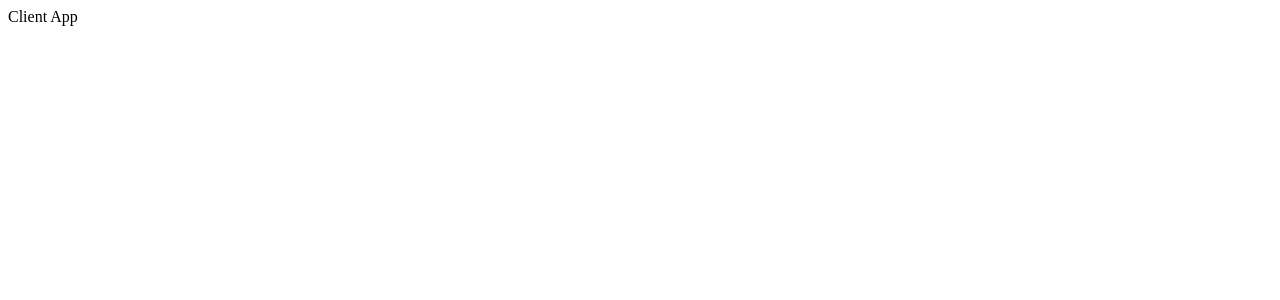
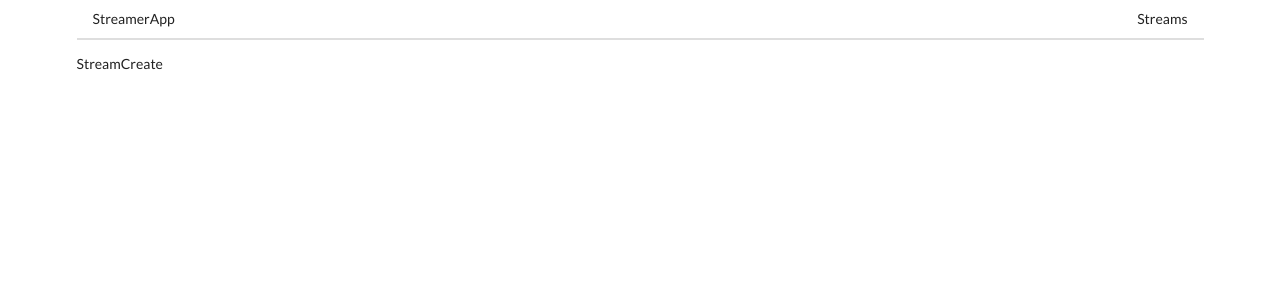
Before and after one commit to kstrus/client, a React (Create React App) app: page /streams/new in a window 1280 px wide. Shown: the top 300 px of the page. Built offline with nearby package versions, Linux system fonts and the light colour scheme.

Commit message:
Add react-router; create navigation

```diff
--- a/package.json
+++ b/package.json
@@ -5,6 +5,7 @@
   "dependencies": {
     "react": "^16.7.0",
     "react-dom": "^16.7.0",
+    "react-router-dom": "^4.3.1",
     "react-scripts": "2.1.2"
   },
   "scripts": {
--- a/public/index.html
+++ b/public/index.html
@@ -8,34 +8,12 @@
       content="width=device-width, initial-scale=1, shrink-to-fit=no"
     />
     <meta name="theme-color" content="#000000" />
-    <!--
-      manifest.json provides metadata used when your web app is added to the
-      homescreen on Android. See https://developers.google.com/web/fundamentals/web-app-manifest/
-    -->
     <link rel="manifest" href="%PUBLIC_URL%/manifest.json" />
-    <!--
-      Notice the use of %PUBLIC_URL% in the tags above.
-      It will be replaced with the URL of the `public` folder during the build.
-      Only files inside the `public` folder can be referenced from the HTML.
-
-      Unlike "/favicon.ico" or "favicon.ico", "%PUBLIC_URL%/favicon.ico" will
-      work correctly both with client-side routing and a non-root public URL.
-      Learn how to configure a non-root public URL by running `npm run build`.
-    -->
+    <link rel="stylesheet" href="https://cdnjs.cloudflare.com/ajax/libs/semantic-ui/2.4.1/semantic.min.css" />
     <title>React App</title>
   </head>
   <body>
     <noscript>You need to enable JavaScript to run this app.</noscript>
     <div id="root"></div>
-    <!--
-      This HTML file is a template.
-      If you open it directly in the browser, you will see an empty page.
-
-      You can add webfonts, meta tags, or analytics to this file.
-      The build step will place the bundled scripts into the <body> tag.
-
-      To begin the development, run `npm start` or `yarn start`.
-      To create a production bundle, use `npm run build` or `yarn build`.
-    -->
   </body>
 </html>
--- a/src/components/App.jsx
+++ b/src/components/App.jsx
@@ -1,8 +1,28 @@
 import React from 'react';
+import { BrowserRouter, Route } from 'react-router-dom';
+import Header from './Header';
+import StreamList from './streams/StreamList';
+import StreamShow from './streams/StreamShow';
+import StreamCreate from './streams/StreamCreate';
+import StreamEdit from './streams/StreamEdit';
+import StreamDelete from './streams/StreamDelete';
 
 class App extends React.Component {
     render() {
-        return <div>Client App</div>;
+        return (
+            <div className="ui container">
+                <BrowserRouter>
+                    <div>
+                        <Header />
+                        <Route path="/" exact component={StreamList} />
+                        <Route path="/streams/show" component={StreamShow} />
+                        <Route path="/streams/new" component={StreamCreate} />
+                        <Route path="/streams/edit" component={StreamEdit} />
+                        <Route path="/streams/delete" component={StreamDelete} />
+                    </div>
+                </BrowserRouter>
+            </div>
+        );
     }
 }
 
--- /dev/null
+++ b/src/components/Header.jsx
@@ -0,0 +1,17 @@
+import React from 'react';
+import { Link } from 'react-router-dom';
+
+class Header extends React.Component {
+    render() {
+        return (
+            <div className="ui secondary pointing menu">
+                <Link to="/" className="item">StreamerApp</Link>
+                <div className="right menu">
+                    <Link to="/" className="item">Streams</Link>
+                </div>
+            </div>
+        );
+    }
+}
+
+export default Header;
--- /dev/null
+++ b/src/components/streams/StreamCreate.jsx
@@ -0,0 +1,11 @@
+import React from 'react';
+
+class StreamCreate extends React.Component {
+    render() {
+        return (
+            <div>StreamCreate</div>
+        );
+    }
+}
+
+export default StreamCreate;
--- /dev/null
+++ b/src/components/streams/StreamDelete.jsx
@@ -0,0 +1,11 @@
+import React from 'react';
+
+class StreamDelete extends React.Component {
+    render() {
+        return (
+            <div>StreamDelete</div>
+        );
+    }
+}
+
+export default StreamDelete;
--- /dev/null
+++ b/src/components/streams/StreamEdit.jsx
@@ -0,0 +1,11 @@
+import React from 'react';
+
+class StreamEdit extends React.Component {
+    render() {
+        return (
+            <div>StreamEdit</div>
+        );
+    }
+}
+
+export default StreamEdit;
--- /dev/null
+++ b/src/components/streams/StreamList.jsx
@@ -0,0 +1,11 @@
+import React from 'react';
+
+class StreamList extends React.Component {
+    render() {
+        return (
+            <div>StreamList</div>
+        );
+    }
+}
+
+export default StreamList;
--- /dev/null
+++ b/src/components/streams/StreamShow.jsx
@@ -0,0 +1,11 @@
+import React from 'react';
+
+class StreamShow extends React.Component {
+    render() {
+        return (
+            <div>StreamShow</div>
+        );
+    }
+}
+
+export default StreamShow;
```
Also changed, not shown: 1 other file (tests, documents, lock files or other folders).
